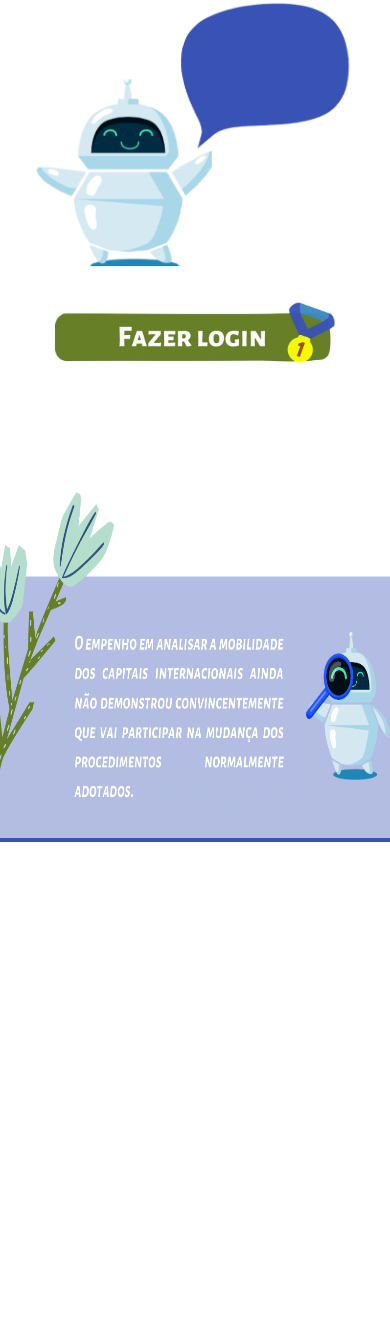
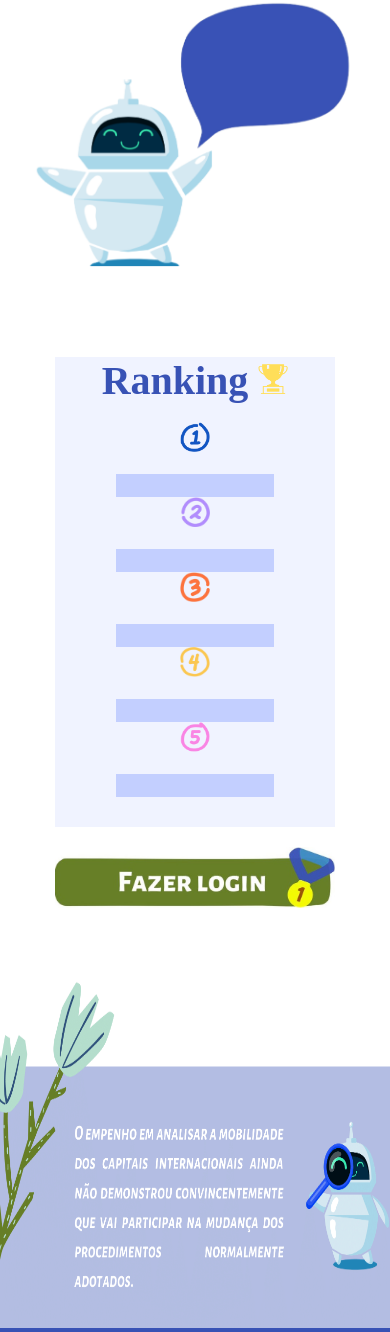
Before and after one commit to NathanAzvdo/Tcc, a PHP site: page / in a window 390 px wide. Shown: the part 90-1422 px from the top of the page. Before the commit the page ends 932 px from the top, so only its background shows below. Run offline with PHP 8.4, Linux system fonts and the light colour scheme.

Commit message:
atualização ranking css

```diff
--- a/css/apresentação.css
+++ b/css/apresentação.css
@@ -1,16 +1,55 @@
 * {
     margin: 0px;
 }
-.center{
-    display: flex;
+
+ h1{
+
+ position: relative;
+
+color: #3852B5;
+font-size: 40px;
+text-align: center;
+
+ }
+input{
+    margin: auto;
+    background-color:#c3cfff ;
+       padding: 8px;
+       display: block;
+       border: none;
+       outline: none;
+     width: 300px;
+   }
+.ranking{
+    background-color: #c3cfff41;
+
+    width: 400px;
+    height: 500px;
+    text-align: center;
+    margin-left: auto;
+    margin-bottom: 100px;
+    margin-left: 300px;
+    display: inline-block;
+
+
+
+ }
+
+ .center{
+
+display: inline-block;
     flex-direction: row;
     align-content: center;
     padding: 30px;
     justify-content: center;
     margin: 10% auto;
+    margin-right: auto;
 }
 #robo{
     width: 650px;
+    margin-bottom: -40px;
+
+
 }
 .sobrenos {
     background-color: #3852b5;
@@ -26,17 +65,68 @@
 .comeceaqui{
     text-align: center;
     transform: translateY(240px);
+  margin-top: -200px
+
 }
 .comeceaqui img{
     transition: transform 0.3s ease-in-out;
     width: 500px;
     margin: 10% 5%;
+
     }
 .comeceaqui img:hover{
         transform: scale(1.05);
     }
+    @media(max-width:1992px){
+        .ranking{
+            margin-left: 600px;}
+            .comeceaqui img{
+                transition: transform 0.3s ease-in-out;
+                width: 500px;
+                margin-top: -100px;}
 
-@media(max-width:990px) {
+    }
+
+    @media(max-width:1720px){
+        .ranking{
+            margin-left: 400px;}
+            .comeceaqui img{
+                transition: transform 0.3s ease-in-out;
+                width: 400px;
+                margin-top: -50px;}
+    }
+    @media(max-width:1550px){
+        .ranking{
+            margin-left: 300px;}
+    }
+
+    @media(max-width:1430px){
+        .ranking{
+            margin-left: 100px;}
+    }
+    @media(max-width:1205px){
+        .ranking{
+            margin-left: 25px;
+            width: 300px;
+            height: 500px;}
+            input{
+                width: 200px;
+            }
+            #robo{
+                width: 600px;
+            }
+    }
+@media(max-width:999px) {
+    .ranking{
+        display: block;
+        width: 400px;
+        height: 500px;
+    margin-left: auto;
+    margin-right: auto;
+   }
+        input{
+            width: 200px;
+        }
     .center{
         display: flex;
         flex-direction: column;
@@ -49,6 +139,8 @@
     }
     .comeceaqui img{
         margin: 7% auto;
+        width: 400px;
+        margin-top: 120px;
     }
     .comeceaqui{
         transform: translateY(0px);
@@ -56,19 +148,38 @@
     }
 }
 @media(max-width:700px){
+    .ranking{
+        display: block;
+        width: 350px;
+        height: 500px;
+    margin-left: auto;
+    margin-right: auto;
+   }
+   .comeceaqui img{
+    margin: 7% auto;
+    width: 400px;
+    margin-top: 120px;
+}
+        input{
+            width: 150px;}
     #robo{
         width: 550px;
     }
-    .comeceaqui img{
 
-        width: 450px;
-        margin: 10% 5%;
-        }
     .sobrenos img{
         height:350px
     }
 }
 @media(max-width:550px){
+    .ranking{
+        display: block;
+        width: 325px;
+        height: 500px;
+    margin-left: auto;
+    margin-right: auto;
+   }
+        input{
+            width: 150px;}
     #robo{
         width: 450px;
     }
@@ -77,6 +188,16 @@
     }
 }
 @media(max-width:450px){
+    .ranking{
+        display: block;
+        width: 280px;
+        height: 470px;
+    margin-left: auto;
+    margin-right: auto;
+   }
+        input{
+            width: 150px;
+        padding: 4px;}
     #robo{
         width: 330px;
     }
@@ -85,6 +206,20 @@
     }
 }
 @media(max-width:380px){
+    .ranking{
+        display: block;
+        width: 250px;
+        height: 460px;
+    margin-left: auto;
+    margin-right: auto;
+   }
+        input{
+            width: 150px;
+        padding: 2px;}
+        .ranking img{
+            width: 25px;
+            height: 25px;
+        }
     #robo{
         width: 300px;
     }
--- a/index.html
+++ b/index.html
@@ -33,13 +33,41 @@
   </header>
   <script src="js/menu.js"></script>
 
+
   <div class="center">
-      <img src="img/Robo.png" id="robo">
-        <div class="comeceaqui">
-          <a href="paginas/login.php"><img src="img/comeceaqui.jpg" alt="" width="100%" ></a>
-        </div>
+    <img src="img/Robo.png" id="robo">
 
-    </div>
+  </div>
+
+  <div class="ranking" >
+    <h1>Ranking <img src="img/trofeu-removebg-preview.png" alt="" width="30px" height="30px"></h1>
+    <br>
+    <img src="img/primeiro-removebg-preview.png" alt="" width="30px" height="30px">
+    <br>
+    <br>
+    <input type="text">
+    <img src="img/segundo-removebg-preview.png" alt="" width="30px" height="30px">
+    <br>
+    <br>
+    <input type="text">
+    <img src="img/terceiro-removebg-preview.png" alt="" width="30px" height="30px">
+    <br>
+    <br>
+    <input type="text">
+    <img src="img/quarto2-removebg-preview.png" alt="" width="30px" height="30px">
+    <br>
+    <br>
+    <input type="text">
+    <img src="img/quinto-removebg-preview.png" alt="" width="30px" height="30px">
+    <br>
+    <br>
+    <input type="text">
+
+  </div>
+
+  <div class="comeceaqui">
+    <a href="paginas/login.php"><img src="img/comeceaqui.jpg" alt="" width="100%"></a>
+  </div>
 
   <div class="sobrenos">
     <img src="img/sobrenos.png" alt="" width="100%">
```
Also changed, not shown: img/primeiro-removebg-preview.png (added), img/quarto2-removebg-preview.png (added), img/quinto-removebg-preview.png (added), img/segundo-removebg-preview.png (added), img/sexto-removebg-preview.png (added), img/terceiro-removebg-preview.png (added), img/trofeu-removebg-preview.png (added).
